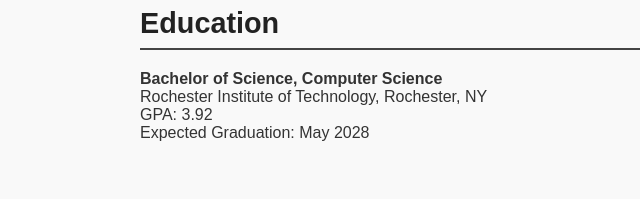
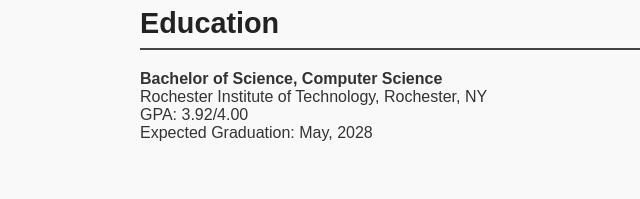
Before and after one commit to Oxerlax/Personal-Portfolio-Website, a plain HTML site: page index.html in a window 1280 px wide. Shown: the part 408-607 px from the top of the page, 0-640 px from the left. Drawn offline with Linux system fonts and the light colour scheme.

Commit message:
Updated portfolio

```diff
--- a/index.html
+++ b/index.html
@@ -34,8 +34,8 @@
         <h2>Education</h2>
         <p><strong>Bachelor of Science, Computer Science</strong><br>
         Rochester Institute of Technology, Rochester, NY<br>
-        GPA: 3.92<br>
-        Expected Graduation: May 2028
+        GPA: 3.92/4.00<br>
+        Expected Graduation: May, 2028
         </p>
     </section>
 
```
